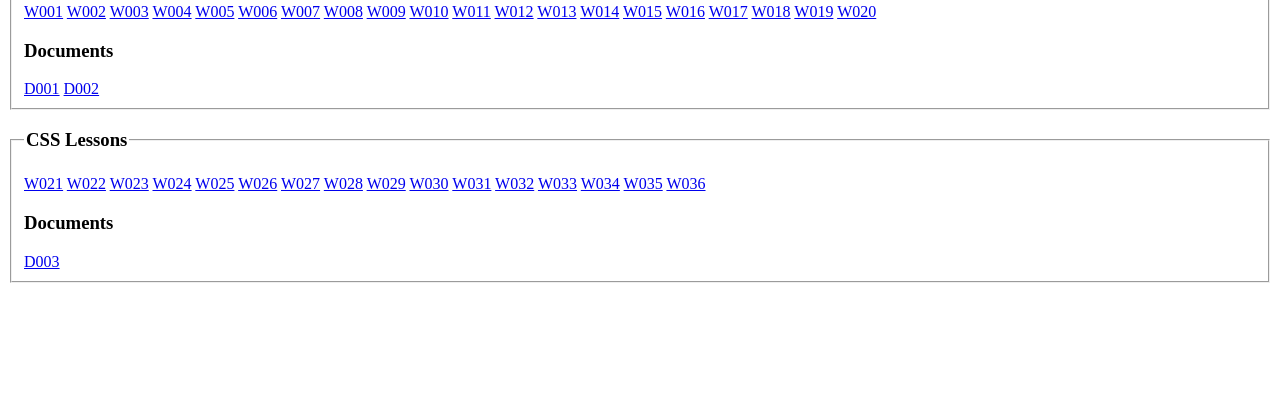
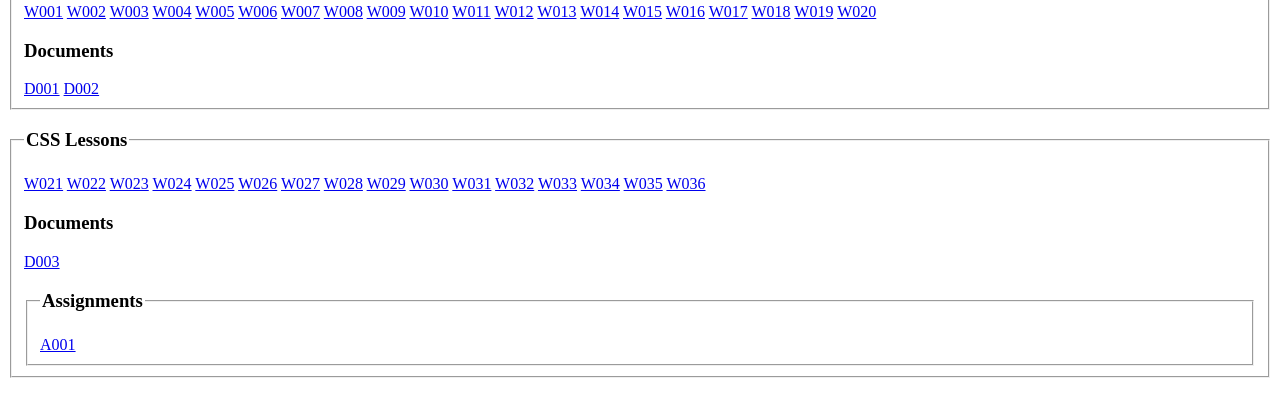
Before and after one commit to praveannair/st33htmlcssjs, a plain HTML site: page index.html in a window 1280 px wide. Shown: the part 142-558 px from the top of the page. Drawn offline with Linux system fonts and the light colour scheme.

Commit message:
Added Assignments

```diff
--- a/index.html
+++ b/index.html
@@ -54,5 +54,10 @@
     <a href="part3/W036.html">W036</a>
     <h3>Documents</h3>
     <a href="documents/D003.pdf">D003</a>
+    <fieldset>
+      <legend><h3>Assignments</h3></legend>
+      <a href="assignments/A001/index.html">A001</a>
+      </fieldset>
+
   </body>
 </html>
```
Also changed, not shown: Assignments/A001/index.html (added, +11 -0 lines).
